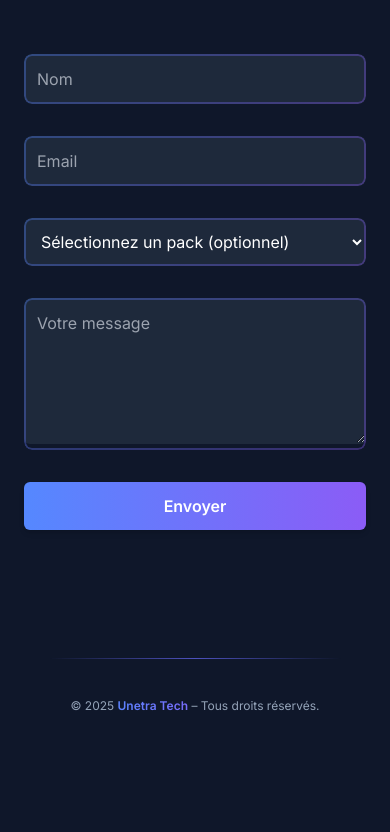
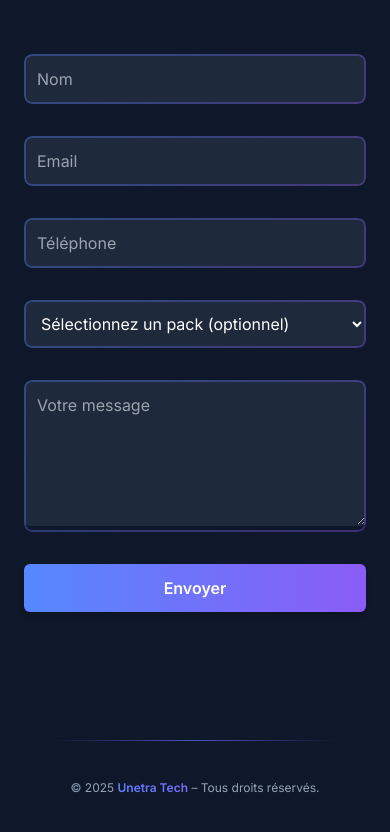
Before and after one commit to enstso/UnetraTechLandingPage, a Next.js app: page / in a window 390 px wide. Shown: the part 5477-6309 px from the top of the page. Before the commit the page ends 6231 px from the top, so only its background shows below. Built offline with nearby package versions, Linux system fonts and the light colour scheme.

Commit message:
add field phone

```diff
--- a/app/components/Contact.tsx
+++ b/app/components/Contact.tsx
@@ -16,6 +16,7 @@ export default function Contact() {
   const [formData, setFormData] = useState({
     name: "",
     email: "",
+    phone: "",
     message: "",
     selectedPack: "",
   });
@@ -43,7 +44,7 @@ export default function Contact() {
 
   const handleSubmit = async (e: React.FormEvent) => {
     e.preventDefault();
-    if (!formData.name || !formData.email || !formData.message) {
+    if (!formData.name || !formData.email || !formData.message || !formData.phone) {
       setFormStatus("Tous les champs doivent être remplis.");
       return;
     }
@@ -57,7 +58,7 @@ export default function Contact() {
       });
       if (r.ok) {
         setFormStatus("Message envoyé avec succès !");
-        setFormData({ name: "", email: "", message: "", selectedPack: "" });
+        setFormData({ name: "", email: "", phone:"",message: "", selectedPack: "" });
         localStorage.removeItem("selectedPack");
       } else {
         setFormStatus("Erreur lors de l’envoi. Réessayez.");
@@ -122,6 +123,23 @@ export default function Contact() {
               value={formData.email}
               onChange={(e) =>
                 setFormData({ ...formData, email: e.target.value })
+              }
+            />
+          </motion.div>
+          {/* Téléphone */}
+          <motion.div
+            className="input-neon"
+            initial={{ opacity: 0, y: 20 }}
+            whileInView={{ opacity: 1, y: 0 }}
+            viewport={{ once: true }}
+            transition={{ delay: 0.15 }}
+          >
+            <input
+              type="tel"
+              placeholder="Téléphone"
+              value={formData.phone}
+              onChange={(e) =>
+                setFormData({ ...formData, phone: e.target.value })
               }
             />
           </motion.div>
```
